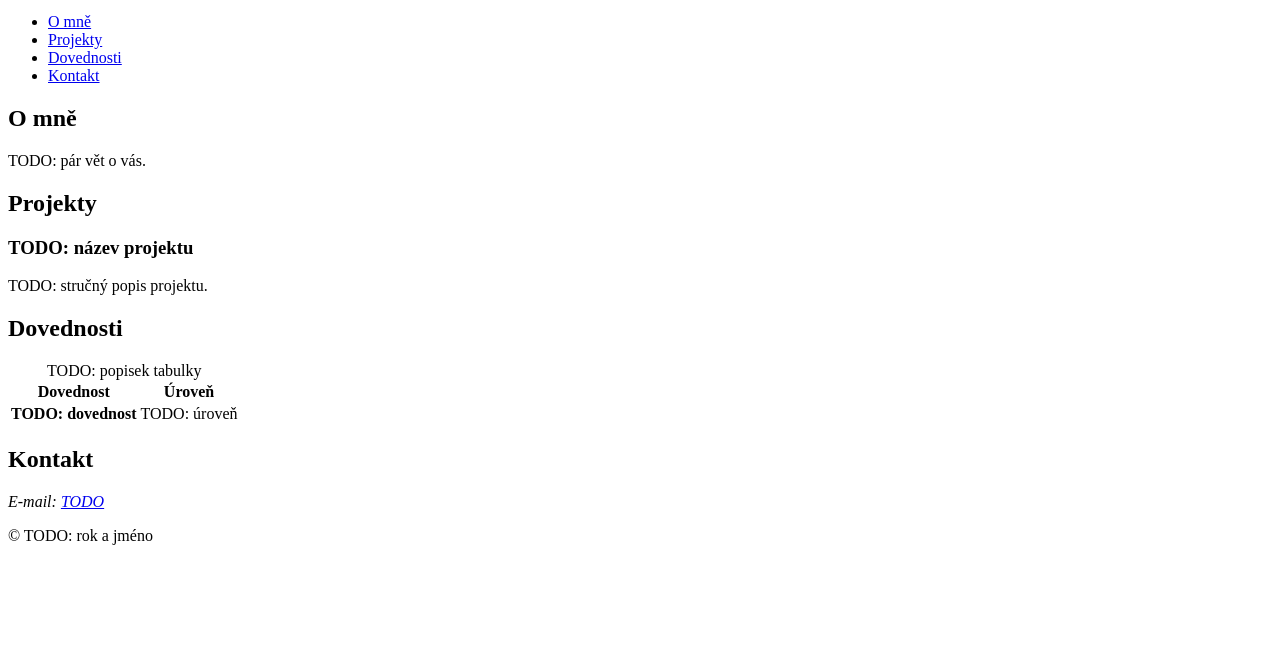
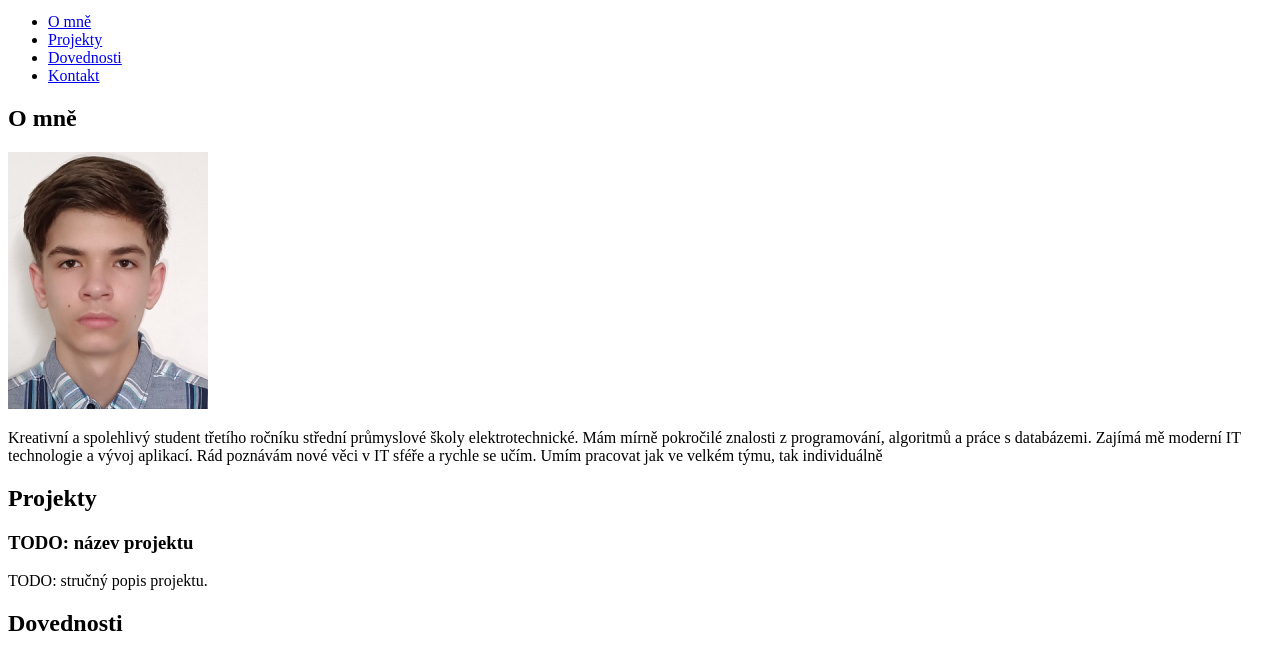
Before and after one commit to kulinichmax16082009-sys/osobni-stranka, a plain HTML site: page index.html in a window 1280 px wide. Shown: the part 127-781 px from the top of the page. Drawn offline with Linux system fonts and the light colour scheme; files that its build step writes are made by us from their sources.

Commit message:
feat: sekce O mně s fotografií + složka /img

```diff
--- a/index.html
+++ b/index.html
@@ -28,10 +28,18 @@
 
     <section id="o-mne" class="card" aria-labelledby="o-mne-nadpis">
       <h2 id="o-mne-nadpis">O mně</h2>
-      <!-- TODO: vložte fotku nebo obrázek do složky img/, odkomentujte řádek níže
-           a vyplňte výstižný alt (u čistě dekorativního obrázku alt prázdný):
-      -->
-      <p>TODO: pár vět o vás.</p>
+
+      <img src="img/Maksym Kulynych fotografie.jfif" alt="Fotografie Maksyma Kulynyche">
+
+      <p>Kreativní a spolehlivý student třetího ročníku
+          střední průmyslové školy elektrotechnické. Mám
+          mírně pokročilé znalosti z programování,
+          algoritmů a práce s databázemi. Zajímá mě
+          moderní IT technologie a vývoj aplikací. Rád
+          poznávám nové věci v IT sféře a rychle se učím.
+          Umím pracovat jak ve velkém týmu, tak
+          individuálně
+        </p>
     </section>
 
     <section id="projekty" aria-labelledby="projekty-nadpis">
```
Also changed, not shown: img/Maksym Kulynych fotografie.jfif (added).
